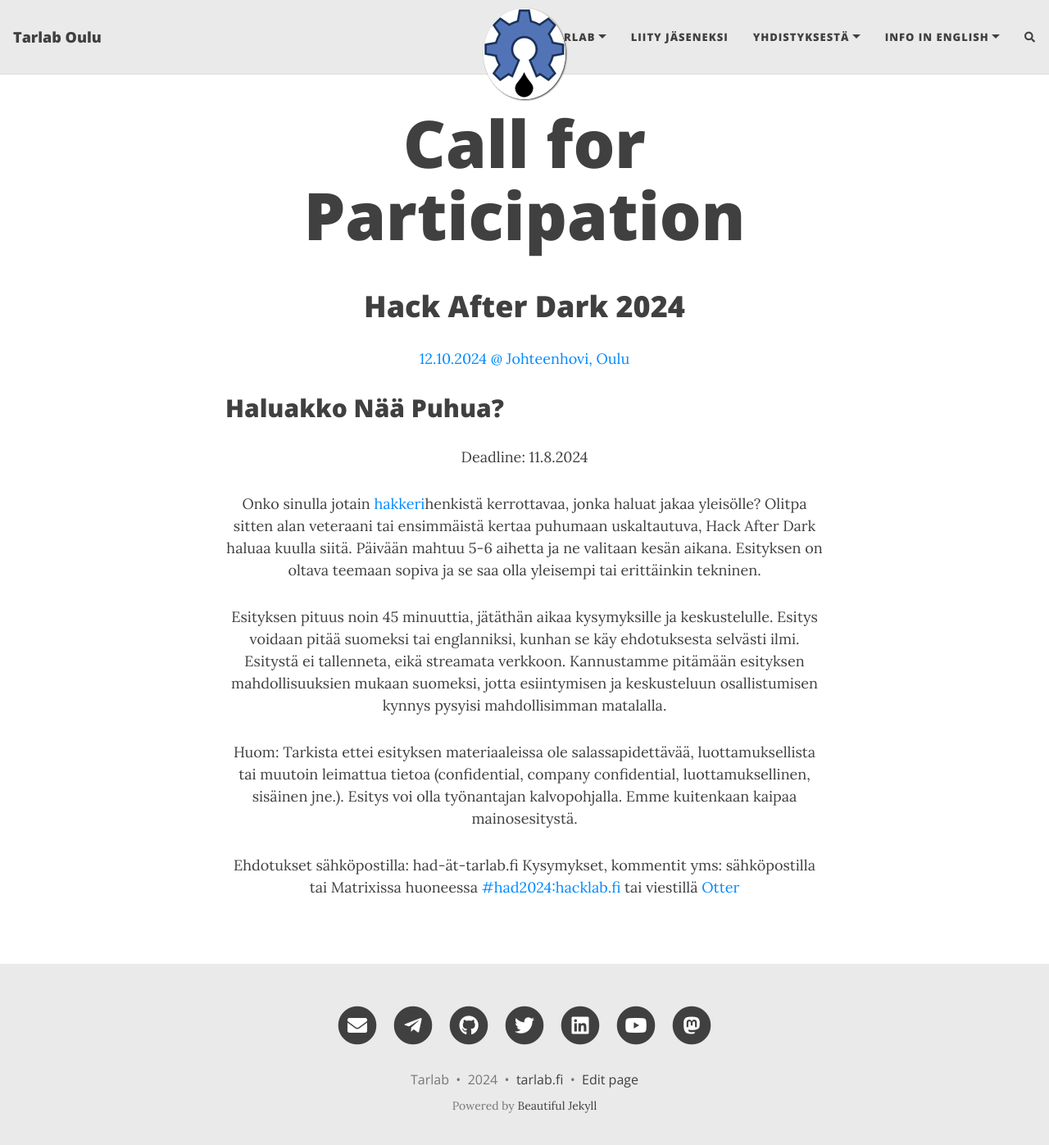
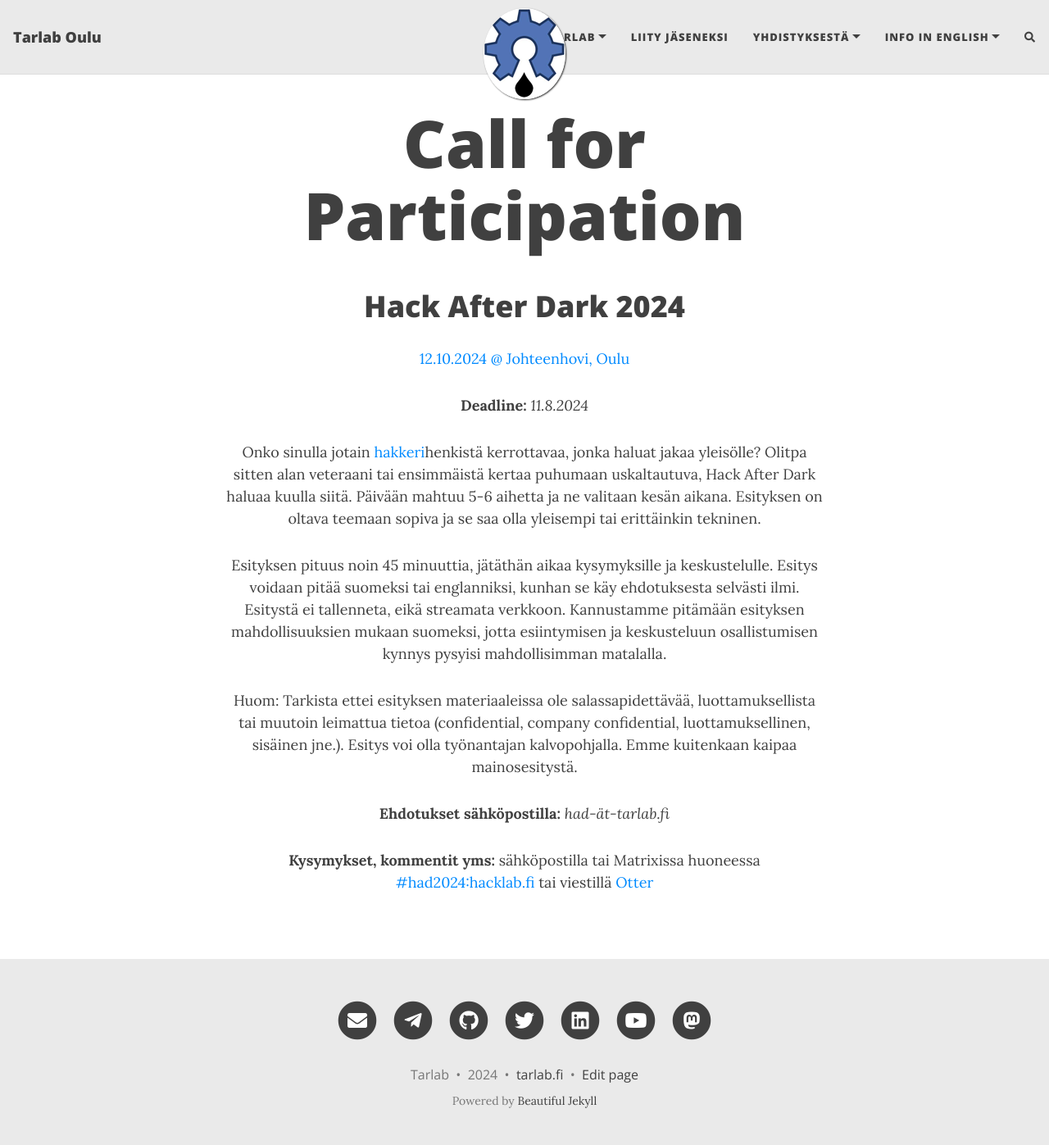
Before and after one commit to Tarlab/tarlab.github.io, a Jekyll site: the page built from _pages/cfp.md, in a window 1280 px wide and 1400 px high. Shown: the top 1397 px of the window at 82% size. Built offline with Jekyll 4.4.1, drawn with Linux system fonts in a browser that asks for light colours; nearby versions of some CDN libraries; comment, search, counter and statistics services are not loaded.

Commit message:
Layout tweak

```diff
--- a/_pages/cfp.md
+++ b/_pages/cfp.md
@@ -3,9 +3,9 @@
 title: Call for Participation
 ---
 # Hack After Dark 2024
-[12.10.2024 @ Johteenhovi, Oulu](https://tarlab.fi/HackAfterDark/)
-## Haluakko Nää Puhua?
-Deadline: 11.8.2024
+[12.10.2024 @ Johteenhovi, Oulu](https://tarlab.fi/HackAfterDark)
+
+**Deadline:** *11.8.2024*
 
 Onko sinulla jotain [hakkeri](https://fi.wikipedia.org/wiki/Hakkeri#Hakkeri-sana)henkistä kerrottavaa, jonka haluat jakaa yleisölle? Olitpa sitten alan veteraani tai ensimmäistä kertaa puhumaan uskaltautuva, Hack After Dark haluaa kuulla siitä. Päivään mahtuu 5-6 aihetta ja ne valitaan kesän aikana. Esityksen on oltava teemaan sopiva ja se saa olla yleisempi tai erittäinkin tekninen.
 
@@ -13,5 +13,6 @@
 
 Huom: Tarkista ettei esityksen materiaaleissa ole salassapidettävää, luottamuksellista tai muutoin leimattua tietoa (confidential, company confidential, luottamuksellinen, sisäinen jne.). Esitys voi olla työnantajan kalvopohjalla. Emme kuitenkaan kaipaa mainosesitystä.
 
-Ehdotukset sähköpostilla: had-ät-tarlab.fi
-Kysymykset, kommentit yms: sähköpostilla tai Matrixissa huoneessa [#had2024:hacklab.fi](https://matrix.to/#/#had2024:hacklab.fi) tai viestillä [Otter](@otter:hacklab.fi)
+**Ehdotukset sähköpostilla:** *had-ät-tarlab.fi*
+
+**Kysymykset, kommentit yms:** sähköpostilla tai Matrixissa huoneessa [#had2024:hacklab.fi](https://matrix.to/#/#had2024:hacklab.fi) tai viestillä [Otter](@otter:hacklab.fi)
```
